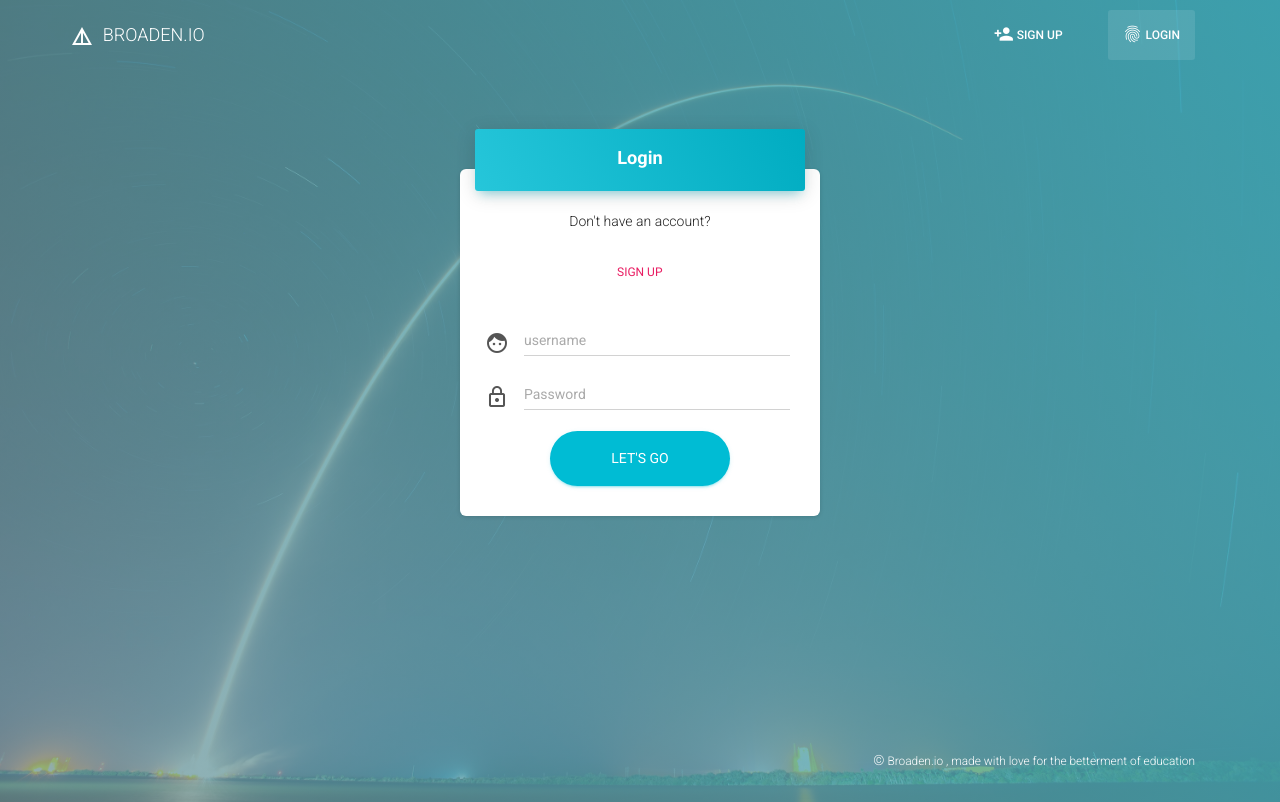
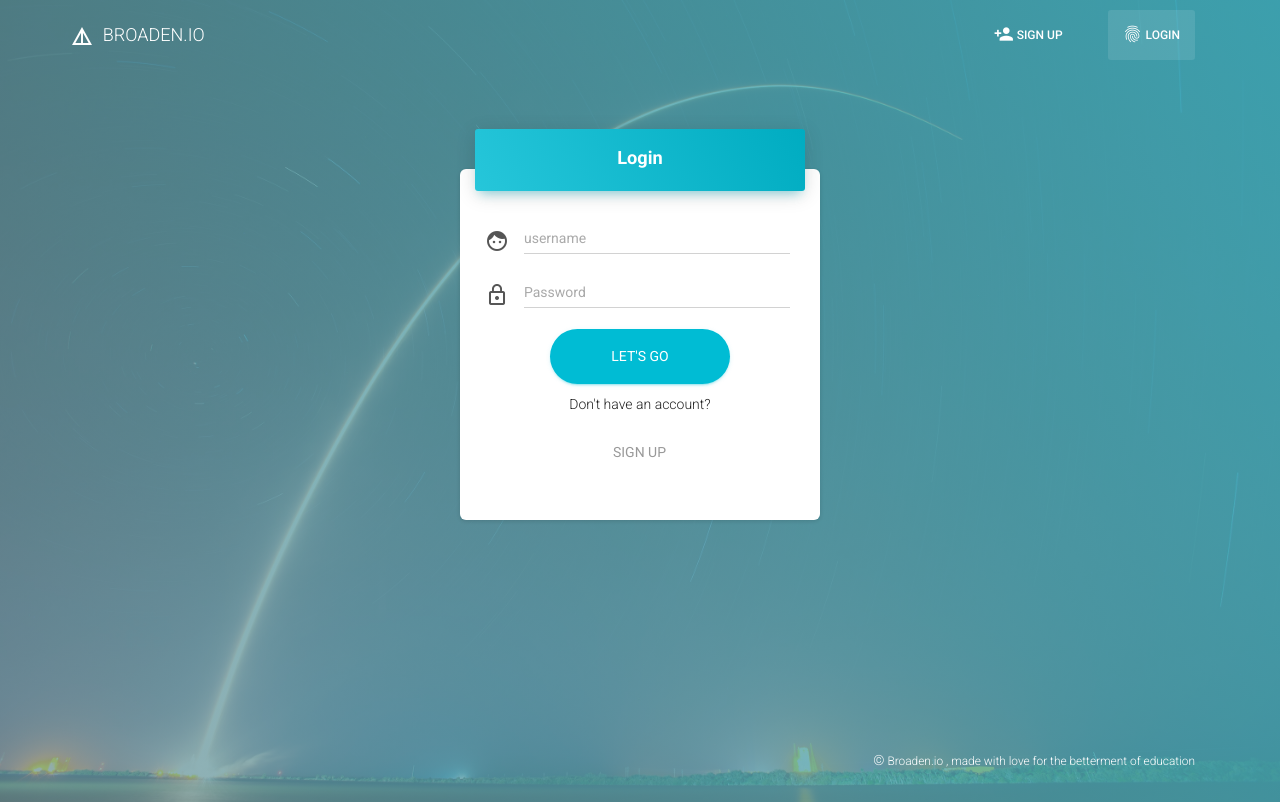
Before and after one commit to brightmanforever022/Broaden-io-client, a React (Create React App) app: page /login in a window 1280 px wide. Built offline with nearby package versions, Linux system fonts and the light colour scheme.

Commit message:
Tweaked login page's UI as well

```diff
--- a/src/components/Login.js
+++ b/src/components/Login.js
@@ -96,10 +96,7 @@ class Login extends Component {
                         <div className="card-header text-center" data-background-color="blue">
                           <h4 className="card-title">Login</h4>
                         </div>
-                        <p className="category text-center">Don't have an account?</p>
-                        <p className="category text-center">
-                          <Link className="btn btn-rose btn-simple" to='/signup'> Sign Up</Link>
-                        </p>
+
                         <div className="card-content">
                           <div className="input-group">
                             <span className="input-group-addon">
@@ -148,6 +145,10 @@ class Login extends Component {
                         </button>
                       }
                     </div>
+                    <p className="category text-center">Don't have an account?
+                      <br/>
+                      <Link className="btn btn-default btn-lg btn-simple" to='/signup'> Sign Up</Link>
+                    </p>
                   </div>
                 </form>
               </div>
```
